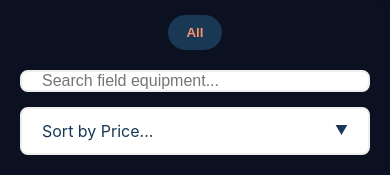
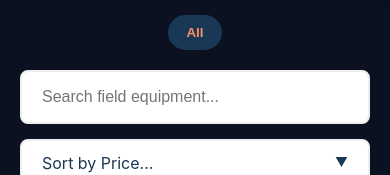
Before and after one commit to LukeArcherDesign/haven-falls-ecommerce, a React (Vite) app in the folder client/: page /shop in a window 390 px wide. Shown: the part 361-536 px from the top of the page. Built offline with nearby package versions, Linux system fonts and the light colour scheme; no server answers.

Commit message:
Fix: Overrode native mobile input styling and forced 16px padding on search bar

```diff
--- a/client/src/App.css
+++ b/client/src/App.css
@@ -901,13 +901,16 @@ body {
 .search-input {
   width: 100%;
   max-width: 400px;
-  padding: 12px 20px;
+  padding: 16px 20px !important;
+  font-size: 16px !important;
   border: 2px solid #eee;
   border-radius: 8px;
-  font-size: 1rem;
   outline: none;
   background-color: #fff;
   transition: border-color 0.3s ease, box-shadow 0.3s ease;
+  -webkit-appearance: none;
+  appearance: none;
+  box-sizing: border-box;
 }
 
 
```
